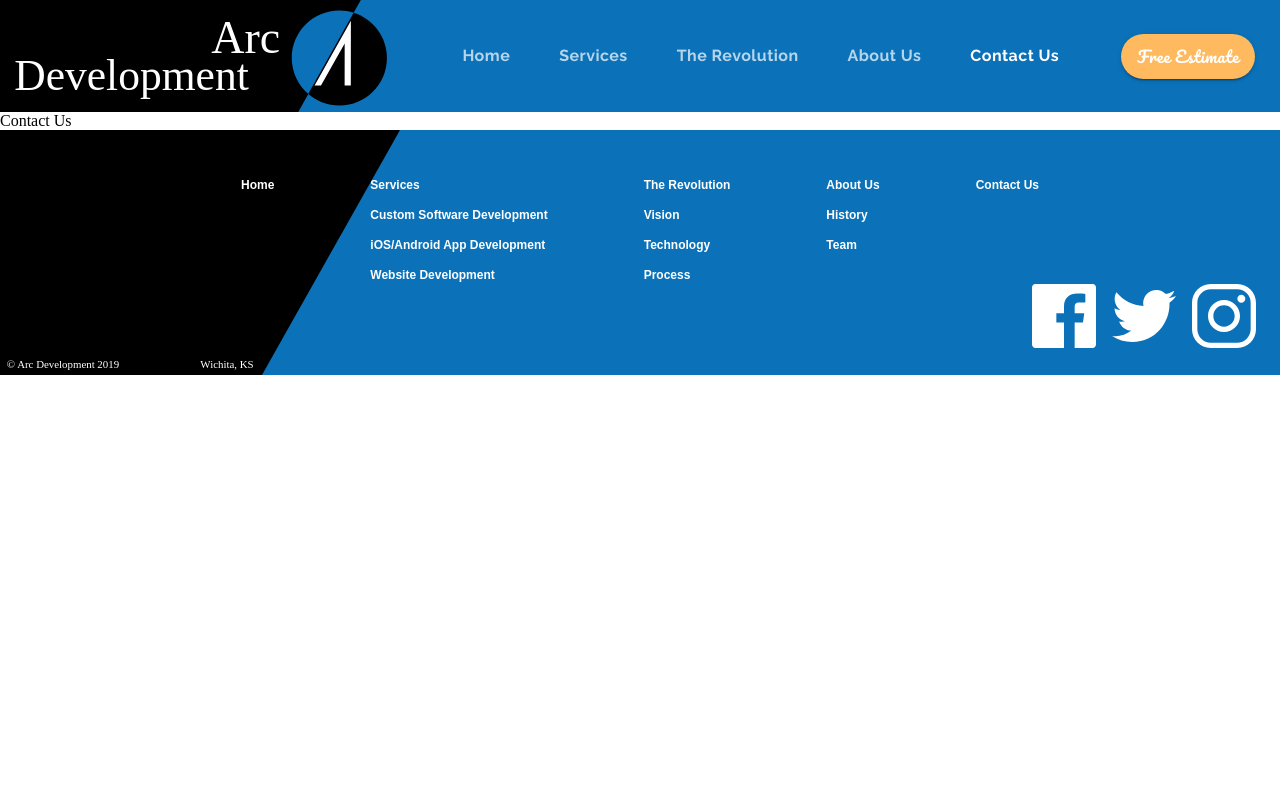
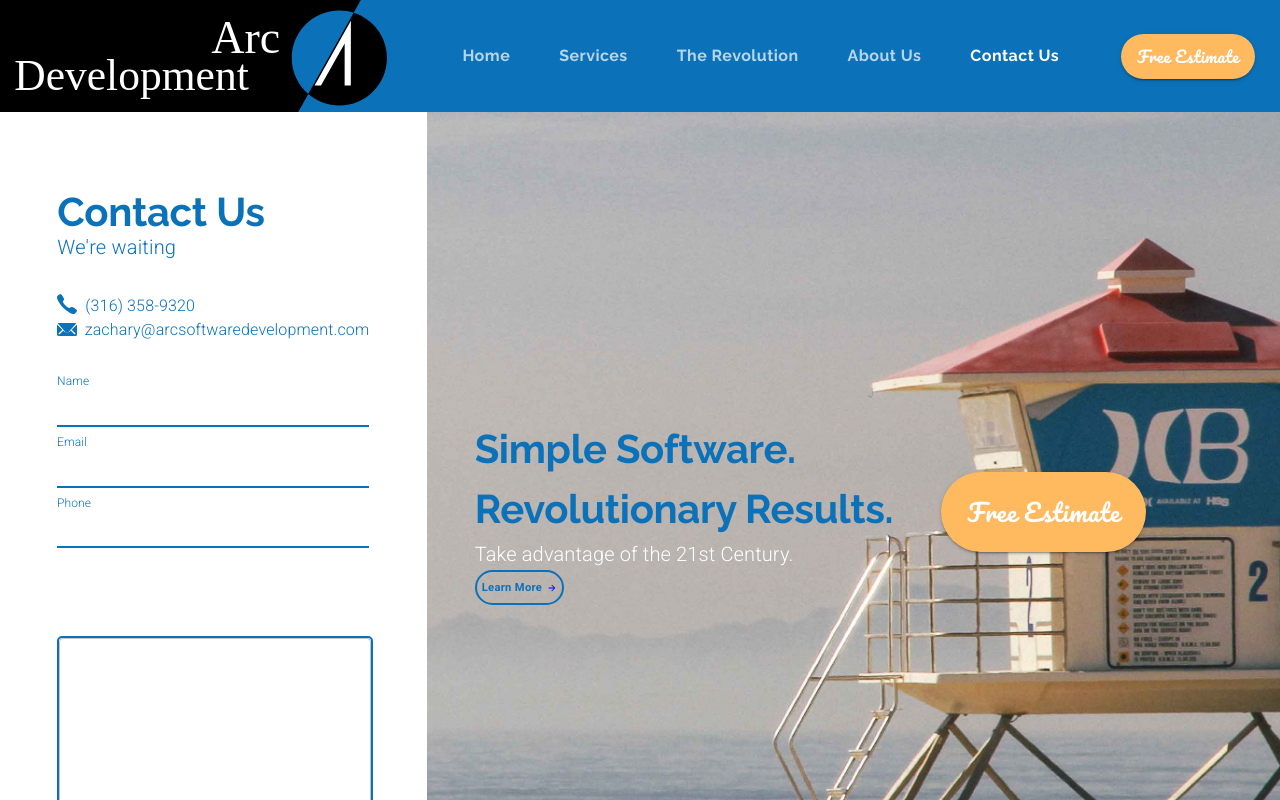
Before and after one commit to fawadbashir/arc-development, a React (Create React App) app: page /contact in a window 1280 px wide. Shown: the top 800 px of the page. Built offline with nearby package versions, Linux system fonts and the light colour scheme.

Commit message:
contact page design done.

```diff
--- a/src/components/About.js
+++ b/src/components/About.js
@@ -48,7 +48,6 @@
 	const classes = useStyles()
 	const theme = useTheme()
 	const matchesMD = useMediaQuery(theme.breakpoints.down('md'))
-	const matchesSM = useMediaQuery(theme.breakpoints.down('sm'))
 
 	return (
 		<Grid container direction='column'>
--- a/src/components/App.js
+++ b/src/components/App.js
@@ -12,6 +12,7 @@
 import Websites from './Websites'
 import RevolutionPage from './RevolutionPage'
 import About from './About'
+import Contact from './Contact'
 
 function App() {
 	const [value, setValue] = useState(0)
@@ -53,7 +54,7 @@
 							<About />
 						</Route>
 						<Route exact path='/contact'>
-							<div>Contact Us</div>
+							<Contact />
 						</Route>
 						<Route exact path='/estimate'>
 							<div>Free Estimate</div>
--- a/src/components/Contact.js
+++ b/src/components/Contact.js
@@ -1,12 +1,88 @@
-import React from 'react'
+import React, { useState } from 'react'
 import { makeStyles, useTheme } from '@material-ui/core/styles'
 import Grid from '@material-ui/core/Grid'
 import useMediaQuery from '@material-ui/core/useMediaQuery'
 import Typography from '@material-ui/core/Typography'
+import TextField from '@material-ui/core/TextField'
+import Button from '@material-ui/core/Button'
+import ArrowButton from './ui/ArrowButton'
 
-const useStyles = makeStyles((theme) => ({}))
+import { Link } from 'react-router-dom'
+
+import airplane from '../assets/send.svg'
+import phoneIcon from '../assets/phone.svg'
+import emailIcon from '../assets/email.svg'
+import background from '../assets/background.jpg'
+import mobileBackground from '../assets/mobileBackground.jpg'
+
+const useStyles = makeStyles((theme) => ({
+	background: {
+		backgroundImage: `url(${background})`,
+		// width: '100%',
+		height: '60em',
+		backgroundRepeat: 'no-repeat',
+		backgroundSize: 'cover',
+		backgroundPosition: 'center',
+		paddingBottom: '10em',
+		// backgroundAttachment: 'fixed',
+		[theme.breakpoints.down('md')]: {
+			backgroundImage: `url(${mobileBackground})`,
+			backgroundAttachment: 'inherit',
+		},
+	},
+
+	estimate: {
+		...theme.typography.estimate,
+		backgroundColor: theme.palette.common.orange,
+		marginLeft: '2em',
+		marginRight: '5em',
+		borderRadius: '50px',
+		fontSize: '1.5rem',
+		color: 'white',
+		height: '80px',
+		width: '205px',
+		'&:hover': {
+			backgroundColor: theme.palette.secondary.light,
+		},
+		[theme.breakpoints.down('md')]: {
+			marginRight: 0,
+			marginLeft: 0,
+		},
+	},
+	learnButton: {
+		...theme.typography.learnButton,
+		fontSize: '0.7rem',
+		height: '35px',
+		padding: '5px',
+		[theme.breakpoints.down('sm')]: {
+			marginBottom: '2em',
+		},
+	},
+
+	message: {
+		border: `2px solid ${theme.palette.common.blue}`,
+		marginTop: '5em',
+		borderRadius: 5,
+	},
+	sendButton: {
+		...theme.typography.estimate,
+		borderRadius: 50,
+		height: 45,
+		width: 245,
+		fontSize: '1rem',
+		backgroundColor: theme.palette.common.orange,
+		'&:hover': {
+			backgroundColor: theme.palette.secondary.light,
+		},
+	},
+}))
 
 const Contact = () => {
+	const [name, setName] = useState('')
+	const [email, setEmail] = useState('')
+	const [phone, setPhone] = useState('')
+	const [message, setMessage] = useState('')
+
 	const classes = useStyles()
 	const theme = useTheme()
 	const matchesMD = useMediaQuery(theme.breakpoints.down('md'))
@@ -14,7 +90,224 @@
 
 	return (
 		<Grid container>
-			<Grid item></Grid>
+			<Grid
+				item
+				container
+				direction='column'
+				justify='center'
+				alignItems='center'
+				lg={4}
+				xl={3}
+				style={{
+					marginTop: matchesMD ? '5em' : '0',
+					marginBottom: matchesMD ? '5em' : '0',
+				}}
+			>
+				<Grid item>
+					<Grid
+						container
+						direction='column'
+						// justify='center'
+						// alignItems='center'
+						// lg={3}
+					>
+						<Grid item>
+							<Typography variant='h2' style={{ lineHeight: 1 }}>
+								Contact Us
+							</Typography>
+							<Typography
+								variant='body1'
+								style={{ color: theme.palette.common.blue }}
+							>
+								We're waiting
+							</Typography>
+						</Grid>
+						<Grid
+							container
+							item
+							style={{ marginTop: '2em' }}
+							// alignItems='flex-end'
+						>
+							<Grid item>
+								<img
+									src={phoneIcon}
+									alt='phone'
+									style={{ marginRight: '0.5em', verticalAlign: 'bottom' }}
+								/>
+							</Grid>
+							<Grid item>
+								<Typography
+									variant='body1'
+									component={Link}
+									to='/'
+									paragraph
+									style={{
+										color: 'rgb(11, 114, 185)',
+										fontSize: '1rem',
+										textDecoration: 'none',
+									}}
+									align='center'
+								>
+									(316) 358-9320
+								</Typography>
+							</Grid>
+						</Grid>
+						<Grid item container style={{ marginBottom: '2em' }}>
+							<Grid item>
+								<img
+									src={emailIcon}
+									alt='envelope'
+									style={{ marginRight: '0.5em', verticalAlign: 'bottom' }}
+								/>
+							</Grid>
+							<Grid item style={{ textDecoration: 'none' }}>
+								<Typography
+									variant='body1'
+									component={Link}
+									to='zachary@arcsoftwaredevelopment.com'
+									paragraph
+									style={{
+										color: 'rgb(11, 114, 185)',
+										fontSize: '1rem',
+										textDecoration: 'none',
+									}}
+									align='center'
+								>
+									zachary@arcsoftwaredevelopment.com
+								</Typography>
+							</Grid>
+						</Grid>
+						<Grid
+							item
+							container
+							direction='column'
+							style={{ maxWidth: '20em' }}
+						>
+							<Grid item style={{ marginBottom: '0.5em' }}>
+								<TextField
+									fullWidth
+									variant='standard'
+									label='Name'
+									color='primary'
+									id='name'
+									value={name}
+									onChange={(e) => setName(e.target.value)}
+									InputLabelProps={{ shrink: true }}
+								/>
+							</Grid>
+							<Grid item style={{ marginBottom: '0.5em' }}>
+								<TextField
+									fullWidth
+									color='primary'
+									variant='standard'
+									label='Email'
+									id='email'
+									value={email}
+									onChange={(e) => setEmail(e.target.value)}
+									InputLabelProps={{ shrink: true }}
+								/>
+							</Grid>
+							<Grid item style={{ marginBottom: '0.5em' }}>
+								<TextField
+									color='primary'
+									variant='standard'
+									label='Phone'
+									id='phone'
+									fullWidth
+									value={phone}
+									onChange={(e) => setPhone(e.target.value)}
+									InputLabelProps={{ shrink: true }}
+								/>
+							</Grid>
+						</Grid>
+						<Grid item>
+							<TextField
+								fullWidth
+								InputProps={{ underline: 'false' }}
+								className={classes.message}
+								multiline
+								variant='outlined'
+								rows={10}
+								id='message'
+								value={message}
+								onChange={(e) => setMessage(e.target.value)}
+							/>
+						</Grid>
+						<Grid item container justify='center' style={{ marginTop: '2em' }}>
+							<Button
+								variant='contained'
+								className={classes.sendButton}
+								disableElevation
+							>
+								Send Message{' '}
+								<img
+									src={airplane}
+									alt='paper airplane'
+									style={{ marginLeft: '1em', verticalAlign: 'middle' }}
+								/>
+							</Button>
+						</Grid>
+					</Grid>
+				</Grid>
+			</Grid>
+			{/* //CallTo action */}
+			<Grid
+				item
+				container
+				className={classes.background}
+				alignItems='center'
+				direction={matchesMD ? 'column' : 'row'}
+				justify={matchesMD ? 'center' : undefined}
+				lg={8}
+				xl={9}
+			>
+				<Grid
+					item
+					style={{
+						marginLeft: matchesMD ? 0 : '3em',
+						// marginRight: matchesMD ? 0 : '2em',
+					}}
+				>
+					<Grid
+						container
+						direction='column'
+						alignItems={matchesMD ? 'center' : 'flex-start'}
+						style={{ textAlign: matchesMD ? 'center' : 'inherit' }}
+					>
+						<Grid item>
+							<Typography variant='h2'>
+								Simple Software. <br /> Revolutionary Results.
+							</Typography>
+							<Typography variant='subtitle2'>
+								Take advantage of the 21st Century.
+							</Typography>
+						</Grid>
+
+						<Grid item>
+							<Button
+								component={Link}
+								to='/revolution'
+								variant='outlined'
+								className={classes.learnButton}
+								color='primary'
+							>
+								<span style={{ marginRight: 5 }}>Learn More</span>
+								<ArrowButton width={10} height={10} fill='blue' />
+							</Button>
+						</Grid>
+					</Grid>
+				</Grid>
+				<Grid item lg>
+					<Button
+						component={Link}
+						to='/estimate'
+						variant='contained'
+						className={classes.estimate}
+					>
+						Free Estimate
+					</Button>
+				</Grid>
+			</Grid>
 		</Grid>
 	)
 }
--- a/src/components/ui/CallToAction.js
+++ b/src/components/ui/CallToAction.js
@@ -1,6 +1,6 @@
 import React from 'react'
 import Grid from '@material-ui/core/Grid'
-import Typograhy from '@material-ui/core/Typography'
+import Typography from '@material-ui/core/Typography'
 import Button from '@material-ui/core/Button'
 import useTheme from '@material-ui/core/styles/useTheme'
 import useMediaQuery from '@material-ui/core/useMediaQuery'
@@ -82,12 +82,12 @@
 					style={{ textAlign: matchesSM ? 'center' : 'inherit' }}
 				>
 					<Grid item>
-            <Typograhy variant='h2'>
+						<Typography variant='h2'>
 							Simple Software. <br /> Revolutionary Results.
-            </Typograhy>
-            <Typograhy variant='subtitle2'>
+						</Typography>
+						<Typography variant='subtitle2'>
 							Take advantage of the 21st Century.
-            </Typograhy>
+						</Typography>
 					</Grid>
 
 					<Grid item>
--- a/src/components/ui/theme.js
+++ b/src/components/ui/theme.js
@@ -78,6 +78,24 @@
 			fontWeight: 'bold',
 		},
 	},
+	overrides: {
+		MuiInputLabel: {
+			root: {
+				color: arcBlue,
+				fontSize: '1rem',
+			},
+		},
+		MuiInput: {
+			underline: {
+				'&:before': {
+					borderBottom: `2px solid ${arcBlue}`,
+				},
+				'&:hover:not($disabled):not($focused):not($error):before': {
+					borderBottom: `2px solid ${arcBlue}`,
+				},
+			},
+		},
+	},
 })
 
 export default theme
```
Also changed, not shown: public/robots.txt (deleted), 2 other files (tests, documents, lock files or other folders). Lines whose indentation alone changed are shown as unchanged.
